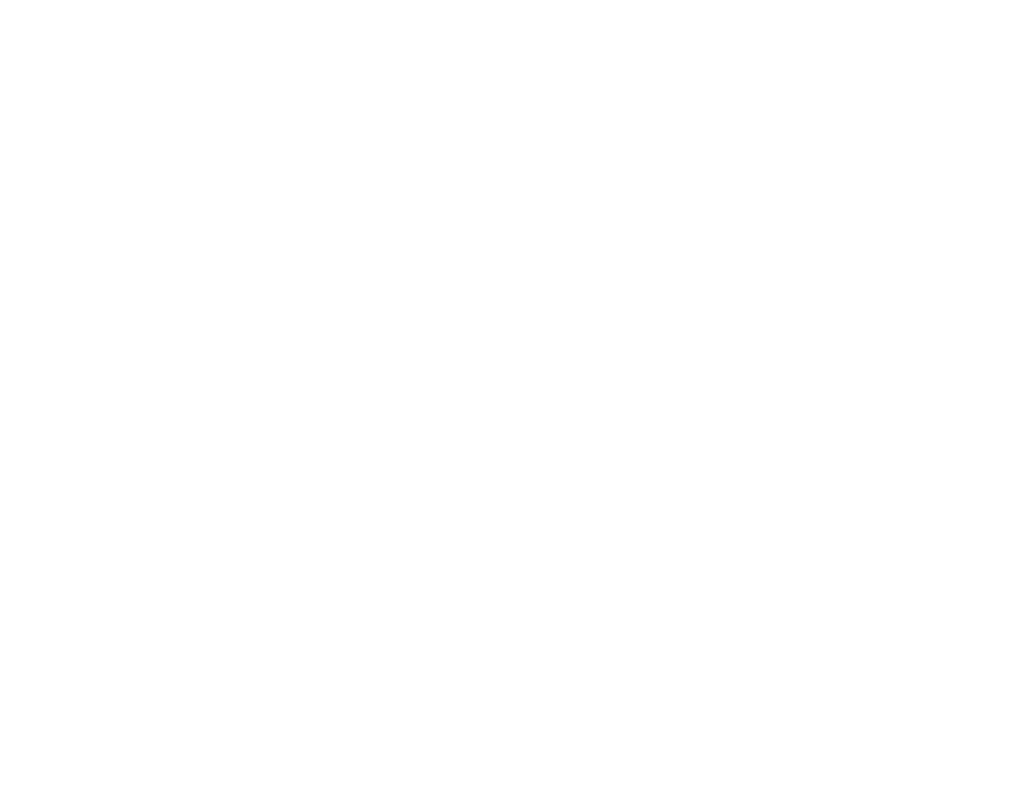
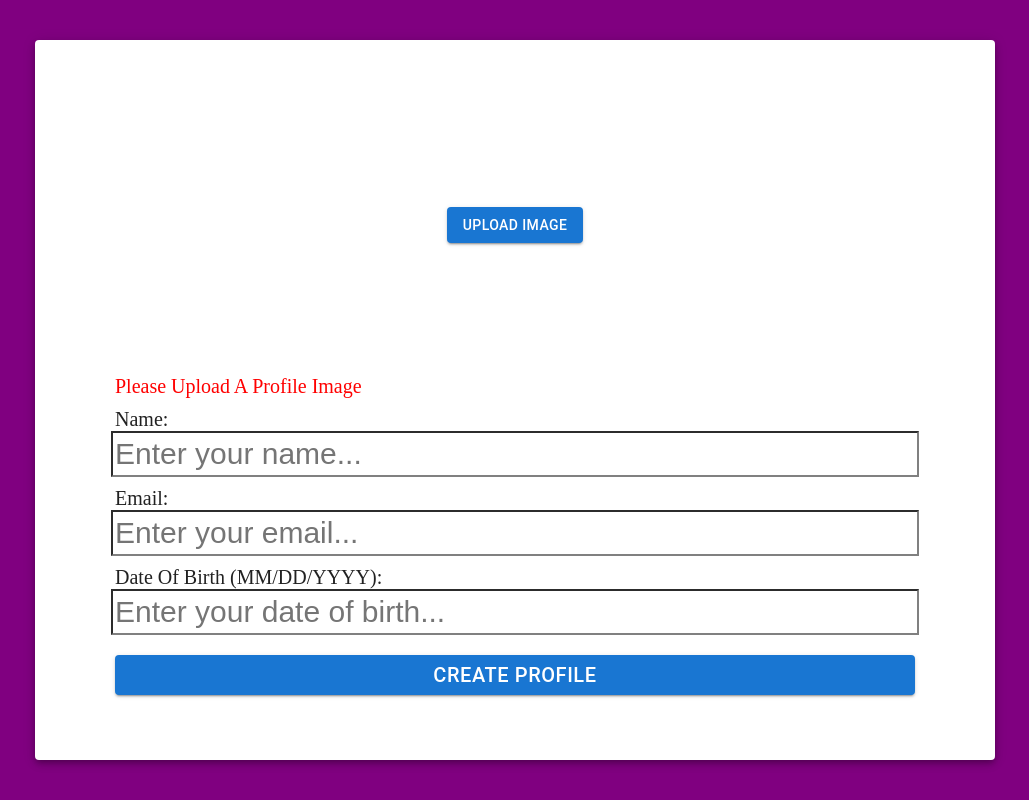
Before and after one commit to Bravo-Luis/AS_IVP_Office_Application, a React (Vite) app in the folder frontend/: page / in a window 1280 px wide. Shown: the whole page, without its empty margins (125-1154 px from the left). Built offline with nearby package versions, Linux system fonts and the light colour scheme.

Commit message:
create profile form

```diff
--- a/frontend/package.json
+++ b/frontend/package.json
@@ -10,6 +10,9 @@
     "preview": "vite preview"
   },
   "dependencies": {
+    "@emotion/react": "^11.11.1",
+    "@emotion/styled": "^11.11.0",
+    "@mui/material": "^5.14.14",
     "react": "^18.2.0",
     "react-dom": "^18.2.0"
   },
--- a/frontend/src/App.tsx
+++ b/frontend/src/App.tsx
@@ -1,10 +1,15 @@
 import './App.css'
+
+import Paper from '@mui/material/Paper';
+import CreatePage from './CreatePage/CreatePage';
+
 
 function App() {
 
   return (
     <>
-
+      <Paper elevation={0} sx={{width: '100vw', height: '100vh', position:'absolute' ,zIndex: '-1'}}></Paper>
+      <CreatePage/>
     </>
   )
 }
--- /dev/null
+++ b/frontend/src/CreatePage/CreatePage.css
@@ -0,0 +1,22 @@
+#create-page{
+    display: flex;
+    height: 100vh;
+    justify-content: center;
+    align-items: center;
+    background: purple;
+}
+
+.create-page-background{
+    display: flex;
+    flex-direction: column;
+    justify-content: center;
+    align-items: center;
+    height: clamp(600px, 85vh, 900px);
+    width: clamp(350px, 75vw, 1000px);
+    padding-bottom: 5vh;
+}
+
+.create-page-submit-button{
+    height: clamp( 30px, 5vh, 50px);
+    width: clamp(300px, 70vw, 800px);
+}
--- /dev/null
+++ b/frontend/src/CreatePage/CreatePage.tsx
@@ -0,0 +1,31 @@
+import CustomInput from '../CustomInput/CustomInput';
+import ImageInput from '../ImageInput/ImageInput';
+import './CreatePage.css'
+
+import { Button, Paper } from '@mui/material';
+
+
+function CreatePage(){
+    return(
+
+        <div id='create-page'>
+            <Paper className='create-page-background' elevation={5} >
+                <ImageInput text='Profile Image'/>
+                <CustomInput placeholder='Enter your name...' pattern='' text='Name'/>
+                <CustomInput placeholder='Enter your email...' pattern='^[a-zA-Z0-9._-]+@[a-zA-Z0-9.-]+\.[a-zA-Z]{2,4}$' text='Email'/>
+                <CustomInput placeholder='Enter your date of birth...' pattern='^(0[1-9]|1[0-2])\/(0[1-9]|[12][0-9]|3[01])\/(19|20)\d\d$' text='Date Of Birth (MM/DD/YYYY)'/>
+                <Button
+                    className='create-page-submit-button'
+                    variant="contained"
+                    sx={{
+                        marginTop: 'clamp(10px, 5vh, 20px)',
+                        fontSize: 'clamp(8px, 5vw, 20px)'
+                    }}
+                >Create Profile</Button>
+            </Paper>
+        </div>
+
+    )
+}
+
+export default CreatePage
--- /dev/null
+++ b/frontend/src/CustomInput/CustomInput.css
@@ -0,0 +1,18 @@
+.custom-input-background{
+    display: flex;
+    flex-direction: column;
+    align-items: center;
+    padding-top: clamp(5px, 2.5vh, 10px);
+}
+
+.custom-input{
+    height: clamp( 30px, 5vh, 50px);
+    width: clamp(300px, 70vw, 800px);
+    font-size: clamp(12px, 5vw, 30px);
+}
+
+.custom-input-label{
+    font-size: clamp(8px, 5vw, 20px);
+    width: clamp(300px, 70vw, 800px);
+    text-align: left;
+}
--- /dev/null
+++ b/frontend/src/CustomInput/CustomInput.tsx
@@ -0,0 +1,64 @@
+import './CustomInput.css';
+import React, { useState } from 'react';
+
+interface CustomInputProps {
+    placeholder?: string;
+    pattern?: string;
+    text: string;
+}
+
+const CustomInput: React.FC<CustomInputProps> = ({ placeholder, pattern, text}) => {
+    const [inputValue, setInputValue] = useState('');
+    const [valid, setValid] = useState<boolean | null>(null);
+
+    const handleInputChange = (event: React.ChangeEvent<HTMLInputElement>) => {
+        const currentInputValue = event.target.value;
+        setInputValue(currentInputValue);
+
+        if (pattern) {
+            const regex = new RegExp(pattern);
+            if (!regex.test(currentInputValue)) {
+                setValid(false);
+            } else {
+                setValid(true);
+            }
+        } else {
+            if (!currentInputValue){
+                setValid(false)
+            } else {
+                setValid(true)
+            }
+        }
+    };
+
+    return (
+        <div className='custom-input-background'>
+            <div className='custom-input-label'>
+                {text}:
+            </div>
+            <input
+                value={inputValue}
+                className='custom-input'
+                type="text"
+                placeholder={placeholder}
+                pattern={pattern}
+                onChange={handleInputChange}
+                style={{
+                    borderColor: valid === null ? 'gray' : valid ? 'green' : 'red',
+                    color: valid === null ? 'gray' : valid ? 'green' : 'red'
+                }}
+            />
+            <div
+                className='custom-input-label'
+                style={{
+                    color: 'red',
+                    display: valid === null ? 'none' : valid ? 'none' : 'inline'
+                }}
+            >
+                Please Enter {pattern ? 'Valid' : ''} {text}
+            </div>
+        </div>
+    );
+}
+
+export default CustomInput;
--- /dev/null
+++ b/frontend/src/ImageInput/ImageInput.css
@@ -0,0 +1,21 @@
+#image-input {
+    display: flex;
+    align-items: center;
+    justify-content: center;
+    height: max(min(60vh, 300px), 300px);
+    width: max(min(75vw, 1000px), 350px);
+    position: relative;
+    overflow: hidden;
+}
+
+#image-input img {
+    max-width: max(min(60vh, 300px), 300px);
+    max-height: max(min(60vh, 300px), 300px);
+    border-radius: 50%;
+    display: block;
+}
+
+.image-input-remove-button{
+    position: absolute;
+    color: red;
+}
--- /dev/null
+++ b/frontend/src/ImageInput/ImageInput.tsx
@@ -0,0 +1,80 @@
+import React, { useState } from 'react';
+import { Button } from '@mui/material';
+import './ImageInput.css';
+
+interface ImageInputProps {
+    text: string;
+}
+
+const ImageInput: React.FC<ImageInputProps> = ({ text }) => {
+    const [imageSrc, setImageSrc] = useState<string | null>(null);
+    const [valid, setValid] = useState<boolean | null>(false);
+
+    const handleImageChange = (event: React.ChangeEvent<HTMLInputElement>) => {
+        const file = event.target.files?.[0];
+        if (file) {
+            const reader = new FileReader();
+
+            reader.onloadend = () => {
+                setImageSrc(reader.result as string);
+                setValid(true);
+            };
+
+            reader.readAsDataURL(file);
+        } else {
+            setValid(false);
+        }
+    };
+
+    const handleRemoveImage = () => {
+        setImageSrc(null);
+        setValid(false);
+    }
+
+    return (
+        <div className='custom-input-background'>
+            <div id='image-input'>
+                {imageSrc ? (
+                    <div style={{position: 'relative'}}>
+                        <img src={imageSrc} alt="Chosen" />
+                        <Button
+                            variant="contained"
+                            color="secondary"
+                            onClick={handleRemoveImage}
+                            style={{position: 'absolute', bottom: '-10px', left: '50%', transform: 'translateX(-50%)'}}
+                        >
+                            Remove Image
+                        </Button>
+                    </div>
+                ) : (
+                    <>
+                        <input
+                            type="file"
+                            style={{ display: 'none' }}
+                            id="fileInput"
+                            accept=".jpeg, .jpg, .png"
+                            required
+                            onChange={handleImageChange}
+                        />
+                        <label htmlFor="fileInput">
+                            <Button variant="contained" color="primary" component="span">
+                                Upload Image
+                            </Button>
+                        </label>
+                    </>
+                )}
+            </div>
+            <div
+                className='custom-input-label'
+                style={{
+                    color: 'red',
+                    display: valid === null ? 'none' : valid ? 'none' : 'inline'
+                }}
+            >
+                Please Upload A {text}
+            </div>
+        </div>
+    );
+}
+
+export default ImageInput;
--- a/frontend/src/index.css
+++ b/frontend/src/index.css
@@ -0,0 +1,4 @@
+body {
+  border: 0;
+  margin: 0;
+}
```
Also changed, not shown: 1 other file (tests, documents, lock files or other folders).
